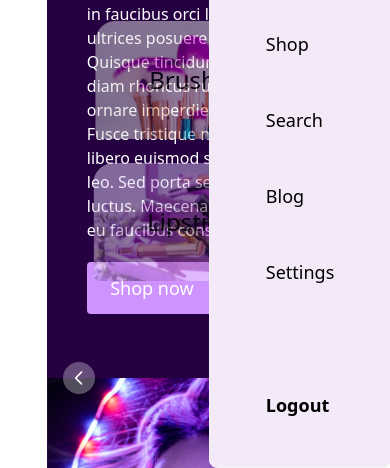
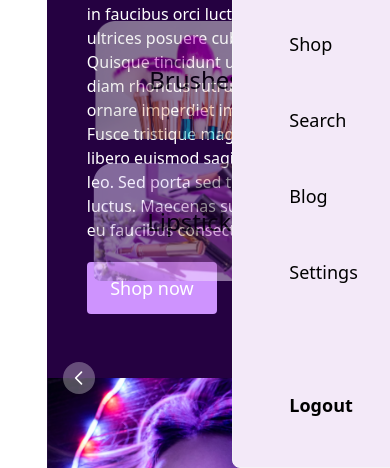
Before and after one commit to BassimaGH/Landing-page, a plain HTML site: page index.html in a window 390 px wide. Both pictures are taken after a click on the icon 344 px from the left and 63 px from the top of the page. Shown: the part 376-844 px from the top of the page. Drawn offline with nearby package versions, Linux system fonts and the light colour scheme.

Commit message:
fixed the small menu position

```diff
--- a/index.html
+++ b/index.html
@@ -25,8 +25,8 @@
 				<svg class="w-9 h-9 hover:text-nav_color_hover" id="open_menu" fill="currentColor" viewBox="0 0 20 20" xmlns="http://www.w3.org/2000/svg"><path fill-rule="evenodd" d="M3 5a1 1 0 011-1h12a1 1 0 110 2H4a1 1 0 01-1-1zM3 10a1 1 0 011-1h12a1 1 0 110 2H4a1 1 0 01-1-1zM3 15a1 1 0 011-1h12a1 1 0 110 2H4a1 1 0 01-1-1z" clip-rule="evenodd"></path></svg>
 			</div>
 
-			<div class="peer-checked:flex flex-row-reverse hidden w-full md:block md:w-auto" id="nav_links">
-				<ul class="md:text-gray-900 justify-evenly flex flex-col bg-[#F3E9F8] h-screen md:h-auto mr-[-1.8rem] px-10 py-4 items-start p-4 z-40 top-0 md:z-0 fixed md:static rounded-lg md:bg-transparent md:w-full border border-gray-100 md:flex-row md:w-full md:space-x-8 md:mt-0 md:text-sm md:font-medium md:border-0">
+			<div class="peer-checked:flex flex-row-reverse hidden w-full md:block md:w-auto transition ease-in-out" id="nav_links">
+				<ul class="md:text-gray-900 justify-evenly flex flex-col bg-[#F3E9F8] right-1 md:right-auto h-screen md:h-auto mr-[-1.8rem] px-10 py-4 items-start p-4 z-40 top-0 md:z-0 fixed md:static rounded-lg md:bg-transparent md:w-full border border-gray-100 md:flex-row md:w-full md:space-x-8 md:mt-0 md:text-sm md:font-medium md:border-0">
 					<li class="pb-8">
 						<iconify-icon icon="charm:cross" id="close_menu" class="hidden text-[2rem] hover:text-nav_color_hover"></iconify-icon>
 					</li>
@@ -52,7 +52,7 @@
 						<a href="#" class="block py-2 pr-4 pl-4 rounded md:bg-transparent text-lg md:text-2xl md:p-0 hover:text-nav_color_hover md:hover:text-main_text_color link-underline link-underline-black">Blog</a>
 					</li>
 					<li>
-						<a href="#" class="block md:hidden py-2 pr-4 pl-4 rounded md:bg-transparent text-lg md:text-2xl md:p-0 hover:text-nav_color_hover">Settings</a>
+						<a href="#" class="block md:hidden py-2 pr-4 pl-4 rounded md:bg-transparent text-lg md:text-2xl md:p-0 hover:text-nav_color_hover link-underline link-underline-black">Settings</a>
 					</li>
 					<li>
 						<a href="#" class="md:flex block py-2 pr-4 pl-3 hidden rounded md:bg-transparent md:p-0">
--- a/main.js
+++ b/main.js
@@ -12,7 +12,6 @@ function hideNav(){
 	closeElement.addEventListener("click", () => {
 		navElements.style.display = "none";
 		closeElement.style.display = "none";
-		console.log("hide happened");
 	})
 }
 
@@ -25,8 +24,6 @@ function showNav(){
 	openElement.addEventListener("click", () => {
 		navElements.style.display = "flex";
 		closeElement.style.display = "block";
-		console.log("show happened");
-
 	})
 }
 
@@ -40,13 +37,11 @@ function navFunctions(){
 		if(window.matchMedia("(min-width: 903px)").matches) {
 			navElements.style.display = "block";
 			closeElement.style.display = "none";
-			console.log("big screen");
 		} else {
 			navElements.style.display = "none";
 
 			showNav();
 			hideNav();
-			console.log("small screen");
 		}
 	})
 
```
